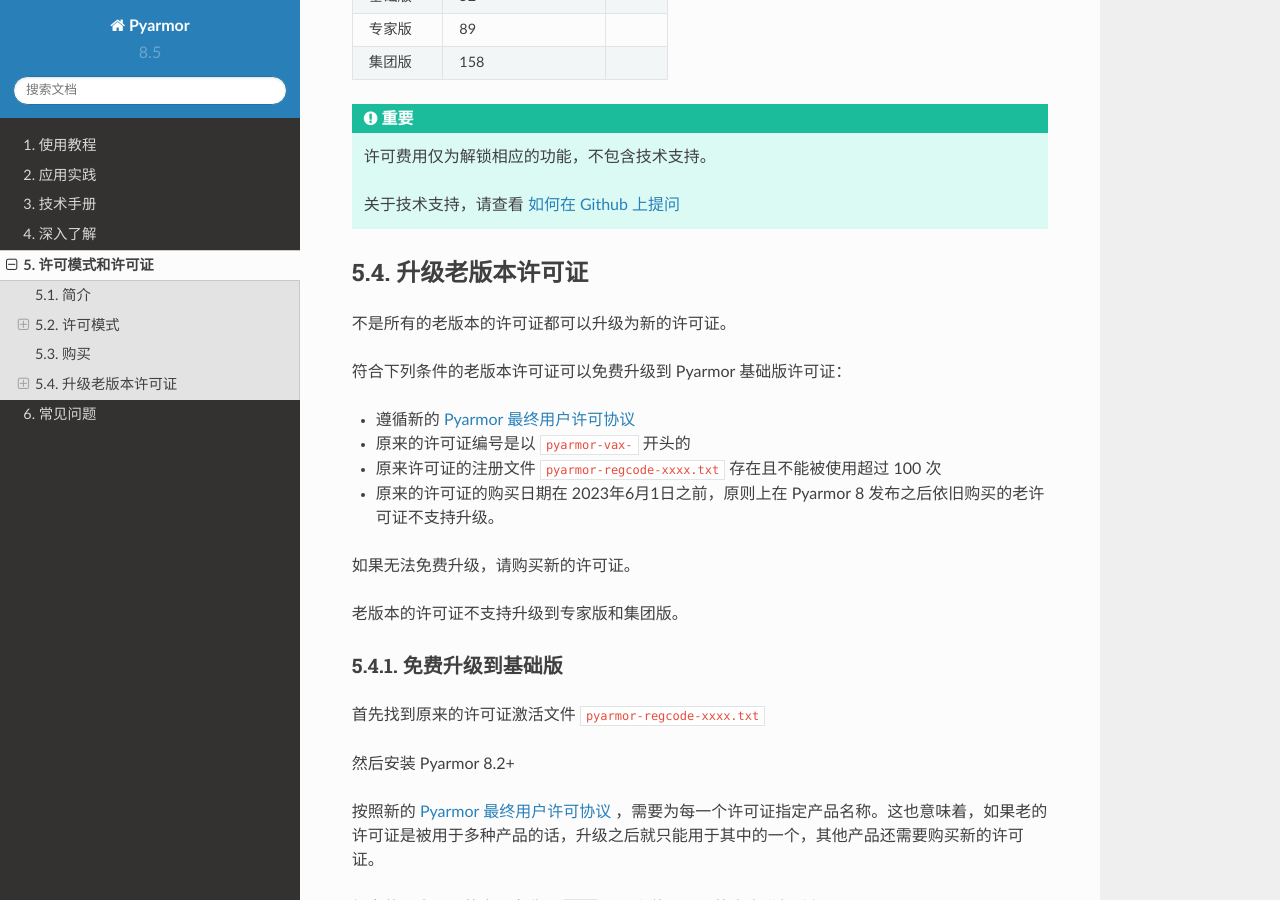
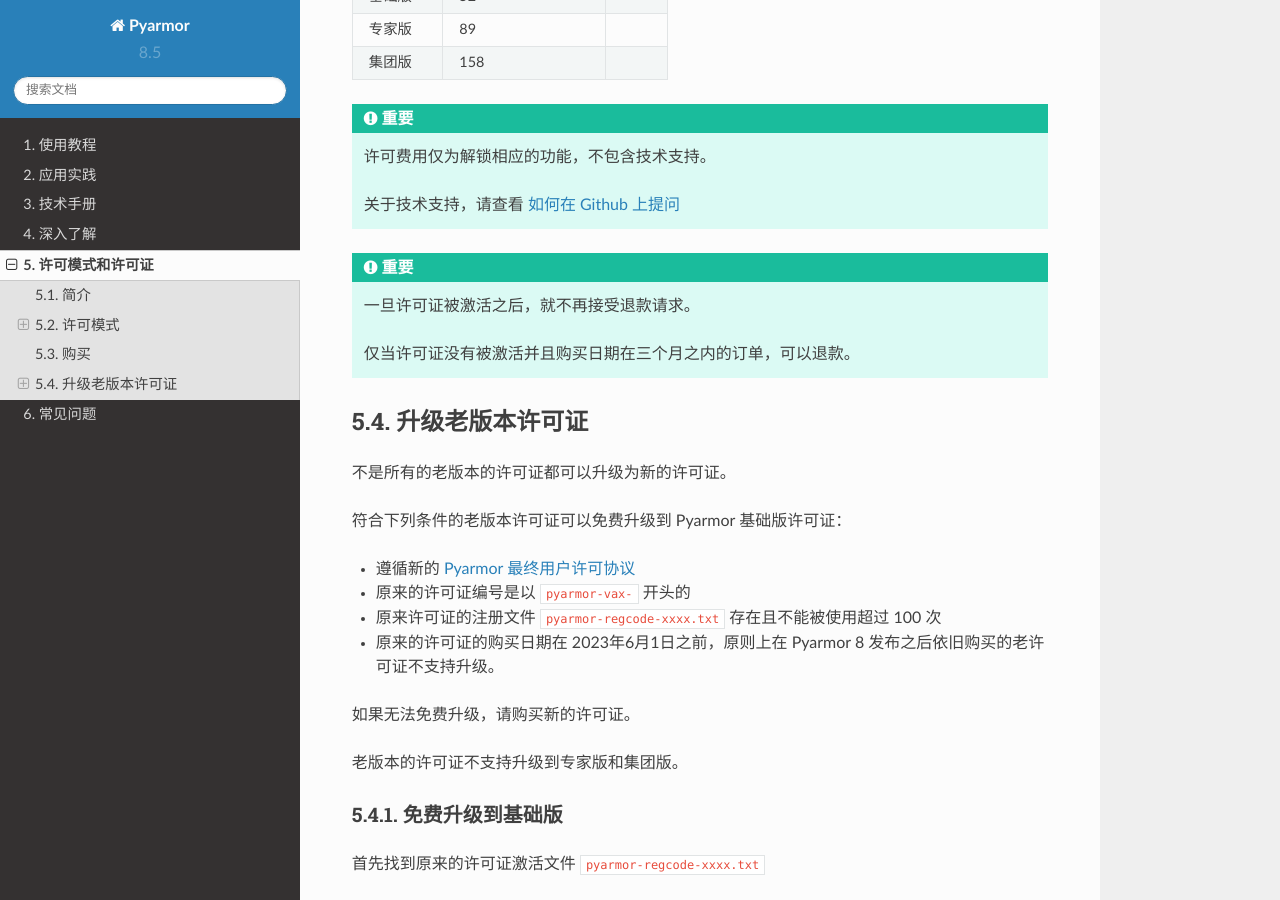
Before and after one commit to dashingsoft/pyarmor-docs-zh, a Sphinx documentation site: the page built from docs/licenses.rst, in a window 1280 px wide and 900 px high, scrolled down 5297 px. Built offline with Sphinx 7.4.7 and the Read the Docs theme 2.0.0, drawn with Linux system fonts in a browser that asks for light colours.

Commit message:
增加退款条件说明

```diff
--- a/docs/licenses.rst
+++ b/docs/licenses.rst
@@ -210,6 +210,12 @@
 
    关于技术支持，请查看 :ref:`asking questions`
 
+.. important::
+
+   一旦许可证被激活之后，就不再接受退款请求。
+
+   仅当许可证没有被激活并且购买日期在三个月之内的订单，可以退款。
+
 .. _upgrading old license:
 
 升级老版本许可证
```
